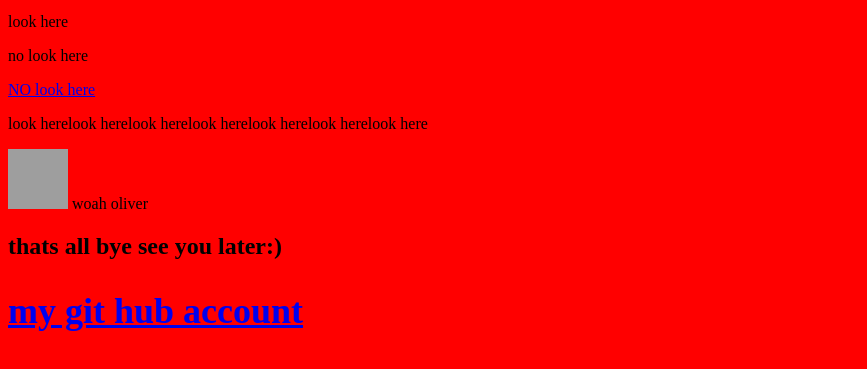
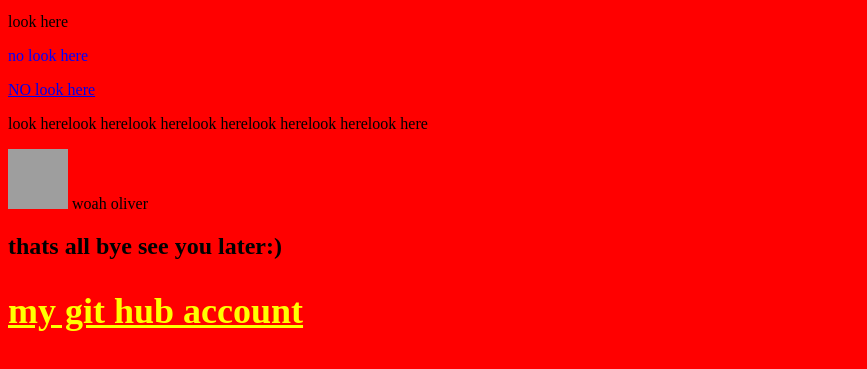
Before and after one commit to trekers22/test-website, a plain HTML site: page index.html in a window 1280 px wide. Shown: the part 131-500 px from the top of the page, without its empty margins (0-867 px from the left). Drawn offline with Linux system fonts and the light colour scheme; grey boxes are pictures that could not be loaded.

Commit message:
Update index.html

```diff
--- a/index.html
+++ b/index.html
@@ -17,11 +17,11 @@
 
 <footer>
 <p>look here<p>
-<p>no look here<p>
+<p style="color:blue;">no look here<p>
 <a href="https://www.roblox.com/games/15204422500/squarey-erorr">NO look here<a/>
 <p>look herelook herelook herelook herelook herelook herelook here<p> <img src="https://cdn.discordapp.com/attachments/1182010330193330206/1225818843793068145/imagee.png?ex=662283c2&is=66100ec2&hm=59e1948176bf353ddb2e8fcf9735c8bbd488123965f09ed8fb290399da897d7a&"width="60px" height="60px"/> woah oliver
 <h2> thats all bye see you later:)<h2>
-  <a href="https://github.com/trekers22">my git hub account<a/>
+  <a href="https://github.com/trekers22" style=color:yellow;">my git hub account<a/>
 </footer>
 
 
```
